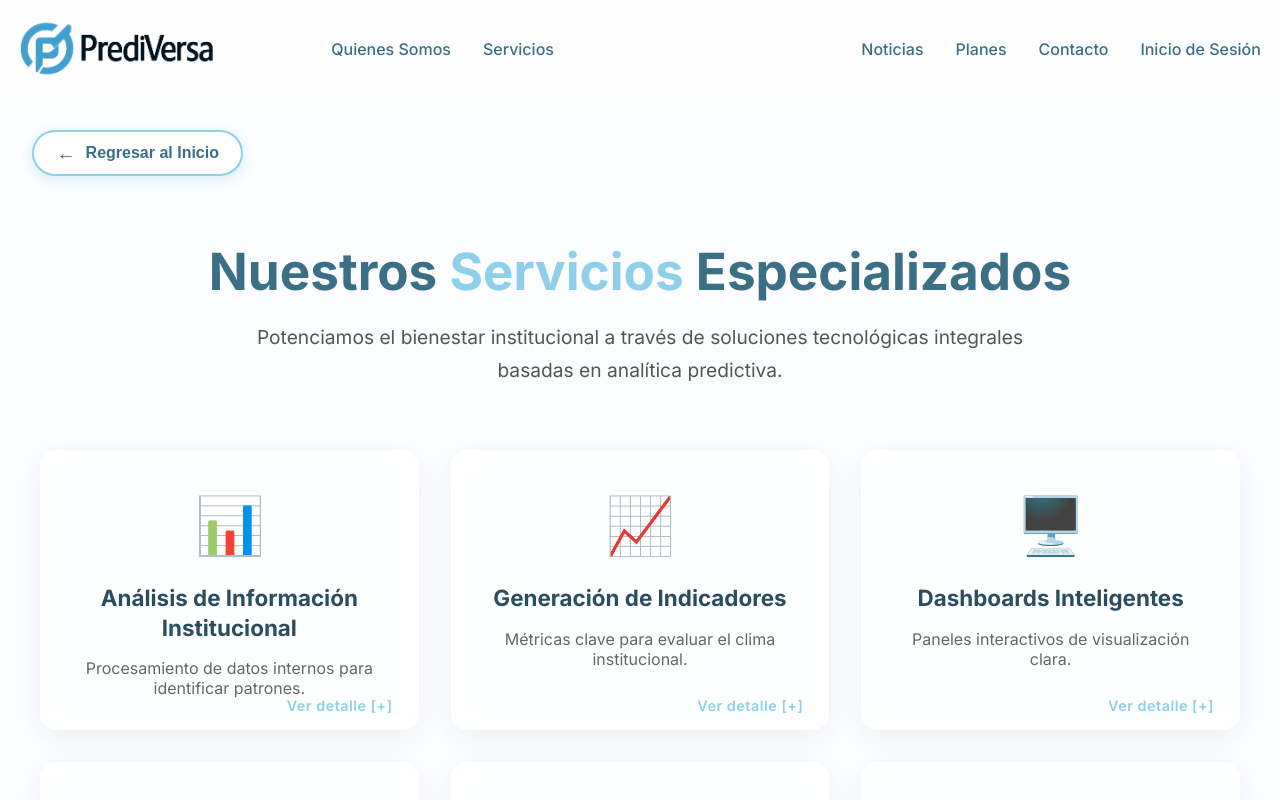
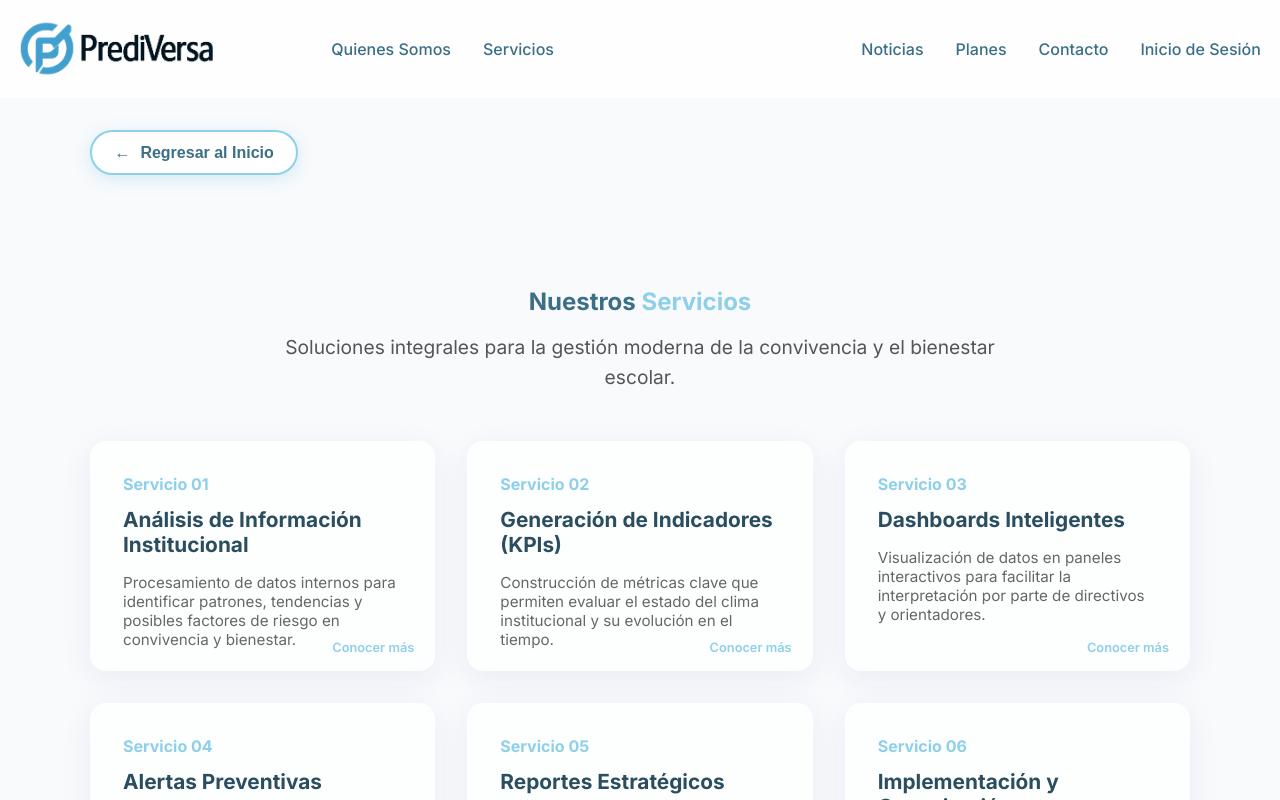
Before and after one commit to SIMPLY-JMANUEL/PrediVersa-V.1, a React (Vite) app in the folder frontend/: page /servicios in a window 1280 px wide. Shown: the top 800 px of the page. Built offline with nearby package versions, Linux system fonts and the light colour scheme; no server answers.

Commit message:
feat: homogeneizacion completa de la web corporativa y estandarizacion de botones de regreso

```diff
--- a/frontend/src/components/Main.css
+++ b/frontend/src/components/Main.css
@@ -367,13 +367,33 @@
 }
 
 /* ==============================================================
-   ESTILO GLOBAL: BOTÓN DE REGRESO
+   ESTILO GLOBAL: DISEÑO HOMOGÉNEO DE PÁGINAS INTERNAS
    ============================================================== */
+.page-internal-standard {
+  min-height: 100vh;
+  background-color: #f8fafc;
+  padding: 2rem 1.5rem 5rem 1.5rem;
+  display: flex;
+  flex-direction: column;
+  align-items: center;
+}
+
+.page-content-wrapper {
+  width: 100%;
+  max-width: 1100px;
+  margin: 0 auto;
+}
+
+/* BOTÓN DE REGRESO ESTANDARIZADO */
+.back-button-holder {
+  width: 100%;
+  max-width: 1100px;
+  margin-bottom: 2rem;
+  display: flex;
+  justify-content: flex-start;
+}
+
 .back-button-global {
-  position: sticky;
-  top: 20px;
-  left: 20px;
-  z-index: 1001;
   background: white;
   color: #3A6F85;
   border: 2px solid #8ECFEA;
@@ -388,7 +408,6 @@
   cursor: pointer;
   transition: all 0.3s cubic-bezier(0.175, 0.885, 0.32, 1.275);
   text-decoration: none;
-  margin-bottom: 1rem;
 }
 
 .back-button-global:hover {
@@ -398,15 +417,11 @@
   border-color: #3A6F85;
 }
 
-.back-button-global span {
-  font-size: 1.2rem;
-  line-height: 1;
-}
-
 @media (max-width: 768px) {
+  .page-internal-standard {
+    padding: 1rem 1rem 4rem 1rem;
+  }
   .back-button-global {
-    top: 10px;
-    left: 10px;
     padding: 0.5rem 1.1rem;
     font-size: 0.9rem;
   }
--- a/frontend/src/components/Servicios.jsx
+++ b/frontend/src/components/Servicios.jsx
@@ -4,150 +4,111 @@ import './Main.css';
 
 function Servicios() {
   const navigate = useNavigate();
-  const [expandedCard, setExpandedCard] = useState(null);
+  const [expandedId, setExpandedId] = useState(null);
 
-  const toggleCard = (id) => {
-    setExpandedCard(expandedCard === id ? null : id);
+  const toggleService = (id) => {
+    setExpandedId(expandedId === id ? null : id);
   };
 
   const servicesData = [
     {
       id: 1,
-      icon: '📊',
-      title: 'Análisis de Información Institucional',
-      summary: 'Procesamiento de datos internos para identificar patrones.',
-      detail: 'Analizamos profundamente el flujo de datos institucionales para detectar tendencias y posibles factores de riesgo en la convivencia y el bienestar de los integrantes.'
+      name: 'Análisis de Información Institucional',
+      desc: 'Procesamiento de datos internos para identificar patrones, tendencias y posibles factores de riesgo en convivencia y bienestar.',
+      detail: 'Utilizamos algoritmos avanzados para cruzar variables académicas, disciplinarias y de salud mental, generando un mapa térmico de riesgos en tiempo real para la toma de decisiones informada.'
     },
     {
       id: 2,
-      icon: '📈',
-      title: 'Generación de Indicadores',
-      summary: 'Métricas clave para evaluar el clima institucional.',
-      detail: 'Construimos indicadores y KPIs específicos que permiten medir de forma objetiva la evolución del bienestar institucional a lo largo del tiempo.'
+      name: 'Generación de Indicadores (KPIs)',
+      desc: 'Construcción de métricas clave que permiten evaluar el estado del clima institucional y su evolución en el tiempo.',
+      detail: 'Definimos indicadores de gestión de convivencia que ayudan a las directivas a medir el impacto de sus estrategias preventivas y el bienestar general de la comunidad educativa.'
     },
     {
       id: 3,
-      icon: '🖥️',
-      title: 'Dashboards Inteligentes',
-      summary: 'Paneles interactivos de visualización clara.',
-      detail: 'Visualización intuitiva de resultados en tiempo real para orientadores, directivos y equipos de talento humano, optimizando la interpretación estratégica.'
+      name: 'Dashboards Inteligentes',
+      desc: 'Visualización de datos en paneles interactivos para facilitar la interpretación por parte de directivos y orientadores.',
+      detail: 'Paneles visuales que muestran de forma clara y accesible el estado de convivencia, permitiendo filtrar información por grupos, grados o periodos específicos de tiempo.'
     },
     {
       id: 4,
-      icon: '🚨',
-      title: 'Alertas Preventivas',
-      summary: 'Modelos predictivos para detección temprana.',
-      detail: 'Implementamos algoritmos que anticipan situaciones críticas, disparando notificaciones inmediatas ante cualquier señal de riesgo detectada por el sistema.'
+      name: 'Alertas Preventivas',
+      desc: 'Detección temprana de posibles situaciones de riesgo mediante modelos de análisis predictivo.',
+      detail: 'El sistema notifica automáticamente a los responsables cuando se detecta un comportamiento o patrón que sugiere una escalada de riesgo en la convivencia escolar.'
     },
     {
       id: 5,
-      icon: '📄',
-      title: 'Reportes Estratégicos',
-      summary: 'Informes estructurados para toma de decisiones.',
-      detail: 'Generación automatizada de reportes formales listos para sustentar decisiones estratégicas y cumplir con requisitos de auditoría o seguimiento.'
+      name: 'Reportes Estratégicos',
+      desc: 'Generación de informes estructurados para apoyar la toma de decisiones institucionales.',
+      detail: 'Informes ejecutivos listos para presentar ante consejos directivos o comités de convivencia, con data sólida y recomendaciones basadas en el análisis sistémico.'
     },
     {
       id: 6,
-      icon: '🎓',
-      title: 'Implementación y Capacitación',
-      summary: 'Acompañamiento integral en la adopción tecnológica.',
-      detail: 'Formamos a los equipos internos en el uso ético y efectivo de PrediVersa, asegurando una transición fluida hacia una cultura institucional basada en datos.'
+      name: 'Implementación y Capacitación',
+      desc: 'Acompañamiento en la adopción de la plataforma y formación de usuarios clave.',
+      detail: 'Aseguramos que el talento humano de la institución domine la herramienta y sepa interpretar los resultados para una gestión eficiente y humana.'
     }
   ];
 
   return (
-    <main className="main-responsive-container" style={{ minHeight: '100vh', backgroundColor: '#fcfdfe', padding: '1rem' }}>
-
+    <main className="page-internal-standard">
       {/* BOTÓN REGRESO ESTANDARIZADO */}
-      <div style={{ padding: '1rem' }}>
+      <div className="back-button-holder">
         <button onClick={() => navigate('/')} className="back-button-global">
           <span>←</span> Regresar al Inicio
         </button>
       </div>
 
-      <section className="about-section" style={{ width: '100%', maxWidth: '1200px', margin: '0 auto', padding: '2rem 0' }}>
+      <div className="page-content-wrapper">
+        <section className="about-section">
 
-        {/* HERO SERVICIOS */}
-        <div className="about-hero" style={{ textAlign: 'center', marginBottom: '4rem' }}>
-          <h1 className="responsive-title" style={{ color: '#3A6F85', marginBottom: '1.2rem', fontSize: '3.2rem', fontWeight: 800 }}>
-            Nuestros <span className="highlight" style={{ color: '#8ECFEA' }}>Servicios</span> Especializados
+          <div className="about-hero" style={{ textAlign: 'center', marginBottom: '3rem' }}>
+            <h1 className="responsive-title" style={{ color: '#3A6F85', marginBottom: '1rem', fontWeight: 800 }}>
+              Nuestros <span className="highlight" style={{ color: '#8ECFEA' }}>Servicios</span>
             </h1>
-          <p style={{ fontSize: '1.2rem', color: '#555', maxWidth: '800px', margin: '0 auto', lineHeight: '1.7', padding: '0 1rem' }}>
-            Potenciamos el bienestar institucional a través de soluciones tecnológicas integrales basadas en analítica predictiva.
+            <p style={{ fontSize: '1.2rem', color: '#555', maxWidth: '750px', margin: '0 auto', lineHeight: '1.6' }}>
+              Soluciones integrales para la gestión moderna de la convivencia y el bienestar escolar.
             </p>
           </div>
 
-        {/* GRID DE SERVICIOS (INTERACTIVO) */}
-        <div className="about-grid interactive-grid" style={{ marginBottom: '4rem' }}>
-
+          <div className="about-grid">
             {servicesData.map((service) => (
               <div
                 key={service.id}
-              onClick={() => toggleCard(service.id)}
-              className={`glass-panel interaction-card ${expandedCard === service.id ? 'card-expanded' : ''}`}
+                onClick={() => toggleService(service.id)}
+                className={`glass-panel interaction-card ${expandedId === service.id ? 'card-expanded' : ''}`}
                 style={{
-                padding: '2.5rem 1.8rem',
+                  padding: '2rem',
                   cursor: 'pointer',
-                transition: 'all 0.4s cubic-bezier(0.175, 0.885, 0.32, 1.275)',
-                position: 'relative',
-                overflow: 'hidden',
-                maxHeight: expandedCard === service.id ? '700px' : '280px',
-                border: expandedCard === service.id ? '2px solid #8ECFEA' : '1px solid rgba(255,255,255,0.6)',
-                display: 'flex',
-                flexDirection: 'column',
-                justifyContent: 'flex-start',
-                alignItems: 'center',
-                textAlign: 'center'
+                  transition: 'all 0.4s ease',
+                  maxHeight: expandedId === service.id ? '500px' : '230px',
+                  border: expandedId === service.id ? '2px solid #8ECFEA' : '1px solid rgba(255,255,255,0.5)'
                 }}
               >
-              <div style={{ fontSize: '3.5rem', marginBottom: '1.5rem' }}>{service.icon}</div>
-              <h3 style={{ color: '#2A4E5F', marginBottom: '1rem', fontSize: '1.4rem', lineHeight: '1.3' }}>{service.title}</h3>
-              <p style={{ color: '#666', fontSize: '1rem', marginBottom: '1rem' }}>{service.summary}</p>
+                <div style={{ color: '#8ECFEA', fontWeight: 700, marginBottom: '0.8rem', fontSize: '1rem' }}>Servicio 0{service.id}</div>
+                <h3 style={{ color: '#2A4E5F', marginBottom: '1rem', fontSize: '1.3rem' }}>{service.name}</h3>
+                <p style={{ color: '#666', fontSize: '0.95rem' }}>{service.desc}</p>
 
-              {/* DETALLE EXPANDIBLE */}
                 <div style={{
                   marginTop: '1.5rem',
-                paddingTop: '1.5rem',
-                borderTop: '1px solid rgba(0,0,0,0.08)',
-                opacity: expandedCard === service.id ? 1 : 0,
-                transform: expandedCard === service.id ? 'translateY(0)' : 'translateY(25px)',
-                transition: 'all 0.3s ease',
-                display: expandedCard === service.id ? 'block' : 'none'
+                  paddingTop: '1rem',
+                  borderTop: '1px solid #eee',
+                  display: expandedId === service.id ? 'block' : 'none'
                 }}>
-                <p style={{ color: '#444', lineHeight: '1.8', fontSize: '1.05rem', textAlign: 'left' }}>{service.detail}</p>
+                  <p style={{ color: '#444', lineHeight: '1.6' }}>{service.detail}</p>
                 </div>
 
-              <div style={{
-                position: 'absolute',
-                bottom: '15px',
-                right: '25px',
-                fontSize: '0.9rem',
-                color: '#8ECFEA',
-                fontWeight: 600,
-                letterSpacing: '0.5px'
-              }}>
-                {expandedCard === service.id ? 'Contraer [-]' : 'Ver detalle [+]'}
+                <div style={{ position: 'absolute', bottom: '15px', right: '20px', color: '#8ECFEA', fontSize: '0.8rem', fontWeight: 600 }}>
+                  {expandedId === service.id ? 'Ver menos' : 'Conocer más'}
                 </div>
               </div>
             ))}
-
-        </div>
-
-        {/* CTA FINAL */}
-        <div style={{ textAlign: 'center', padding: '4rem 2rem', background: 'linear-gradient(135deg, #f0f8ff, #ffffff)', borderRadius: '30px', boxShadow: '0 10px 30px rgba(0,0,0,0.03)' }}>
-          <h2 style={{ color: '#3A6F85', marginBottom: '1.5rem' }}>¿Listo para transformar tu institución?</h2>
-          <p style={{ color: '#666', marginBottom: '2rem', maxWidth: '600px', margin: '0 auto 2.5rem auto' }}>
-            Únete a las organizaciones que ya están previniendo riesgos hoy mismo.
-          </p>
-          <button className="cta-btn" onClick={() => navigate('/')} style={{ padding: '1rem 3rem', fontSize: '1.1rem' }}>
-            Solicitar Información
-          </button>
           </div>
 
         </section>
+      </div>
 
-      <footer style={{ marginTop: '3rem', padding: '2rem', textAlign: 'center', color: '#99b', fontSize: '0.9rem', borderTop: '1px solid #eee' }}>
-        © {new Date().getFullYear()} PrediVersa • Líderes en Análisis Institucional.
+      <footer style={{ marginTop: 'auto', padding: '2rem', color: '#94a3b8', fontSize: '0.9rem' }}>
+        © {new Date().getFullYear()} PrediVersa • Soluciones que transforman realidades.
       </footer>
     </main>
   );
```
Also changed, not shown: frontend/src/components/Contacto.jsx (+32 -29 lines), frontend/src/components/Noticias.jsx (+38 -94 lines), frontend/src/components/Planes.jsx (+23 -34 lines), frontend/src/components/QuienesSomos.jsx (+16 -34 lines). Lines whose indentation alone changed are shown as unchanged.
